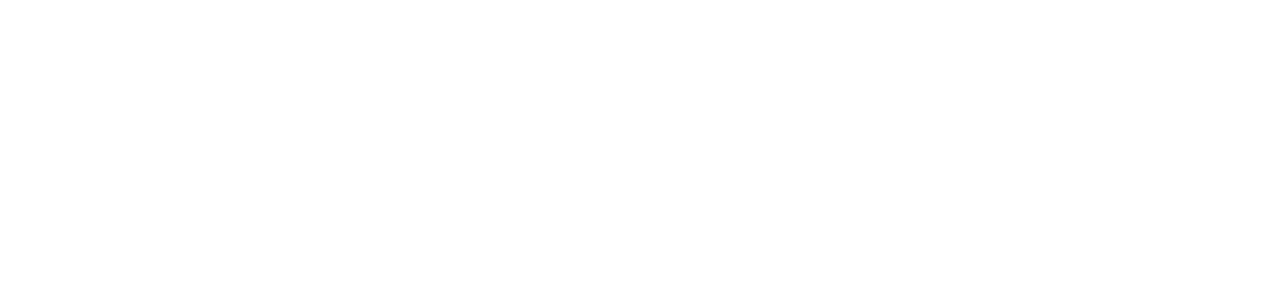
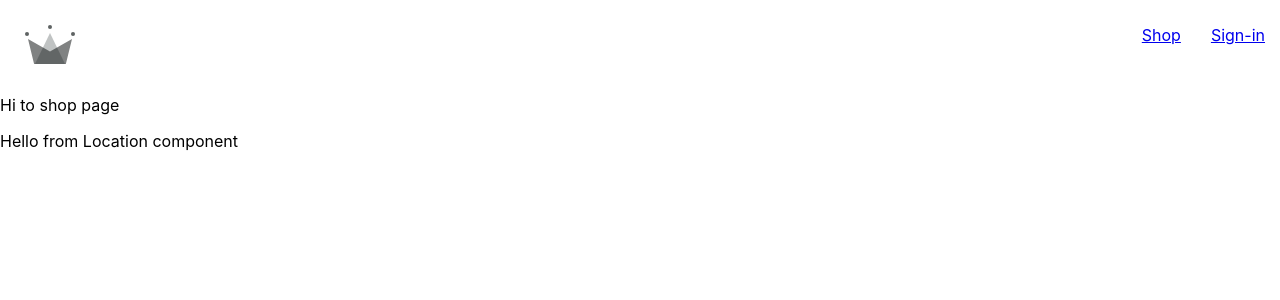
Before and after one commit to yusuf963/ebs_client_app, a React (Create React App) app: page /shop in a window 1280 px wide. Before the commit this address had no page. Shown: the top 300 px of the page. Built offline with nearby package versions, Linux system fonts and the light colour scheme; no server answers.

Commit message:
pull user location from  window.navigatopr.gelocation

```diff
--- a/src/App.js
+++ b/src/App.js
@@ -2,6 +2,7 @@
 import Home from './pages/Home'
 import Navigation from './components/navigation/Navigation'
 import SignIn from './pages/SignIn'
+import Shop from './pages/Shop'
 
 function App() {
   return (
@@ -9,6 +10,7 @@
       <Route path='/' element={<Navigation />}>
         <Route index element={<Home />} />
         <Route path='/sign-in' element={<SignIn />} />
+        <Route path='/shop' element={<Shop />} />
       </Route>
     </Routes>
   );
--- /dev/null
+++ b/src/ClassComponents/Location.js
@@ -0,0 +1,26 @@
+import React from 'react'
+class Location extends React.Component {
+  state = { lat: null, error: false }
+
+  render() {
+    window.navigator.geolocation.getCurrentPosition(
+      position => this.setState({ lat: position.coords.latitude }),
+      error => this.setState({ error: error.message })
+    )
+    return (
+      <div>
+        <p>Hello from Location component</p>
+        {
+          this.state.lat ? <p>Lat: {this.state.lat}</p> :
+            this.state.error ?
+              <p>Error: {this.state.error}</p>
+              :
+              ""
+        }
+
+      </div>
+    )
+  }
+}
+
+export default Location
--- a/src/pages/Home.jsx
+++ b/src/pages/Home.jsx
@@ -4,6 +4,7 @@
     return (
         <div>
             <Directory/>
+            <p>user Lcoation availabe in /shop page</p>
         </div>
     );
 }
--- /dev/null
+++ b/src/pages/Shop.js
@@ -0,0 +1,16 @@
+import React from 'react'
+import Location from '../ClassComponents/Location'
+
+
+class Shop extends React.Component{
+  render(){
+    return(
+      <>
+      <p>Hi to shop page</p>
+      <Location/>
+      </>
+    )
+  }
+}
+
+export default Shop
--- a/src/pages/SignIn.jsx
+++ b/src/pages/SignIn.jsx
@@ -1,23 +1,23 @@
-import { useState } from 'react';
-import { signInWithGooglePopup } from '../utils/firebase/firebase';
+// import { signInWithGooglePopup } from '../utils/firebase/firebase';
 
 const SignIn = () => {
-  const [userImage, setUserImage] = useState('')
-  const [userName, setUserName] = useState('')
-  const handleGoogleAuth = async () => {
-    const requestGooglePopupModel = await signInWithGooglePopup()
-    setUserImage(requestGooglePopupModel.user?.photoURL)
-    setUserName(requestGooglePopupModel.user?.displayName)
-    return requestGooglePopupModel
-  }
+  // const [userImage, setUserImage] = useState('')
+  // const [userName, setUserName] = useState('')
+  // const handleGoogleAuth = async () => {
+  //   const requestGooglePopupModel = await signInWithGooglePopup()
+  //   setUserImage(requestGooglePopupModel.user?.photoURL)
+  //   setUserName(requestGooglePopupModel.user?.displayName)
+  //   return requestGooglePopupModel
+  // }
 
 
   return (
     <div>
       <p>Sign in page</p>
+      <p>new deploy</p>
       {/* <img src={userImage} /> */}
-      {userName && <p>Welcome back {userName}</p>}
-      <button onClick={handleGoogleAuth}>Sign in With Google</button>
+      {/* {userName && <p>Welcome back {userName}</p>}
+      <button onClick={handleGoogleAuth}>Sign in With Google</button> */}
     </div>
   )
 }
```
